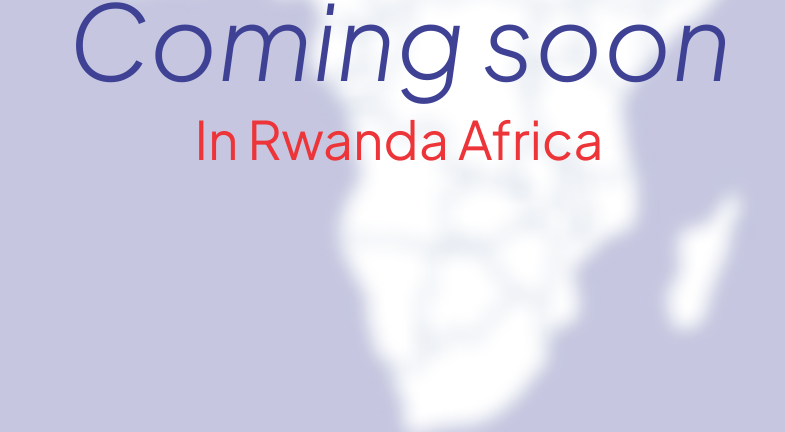
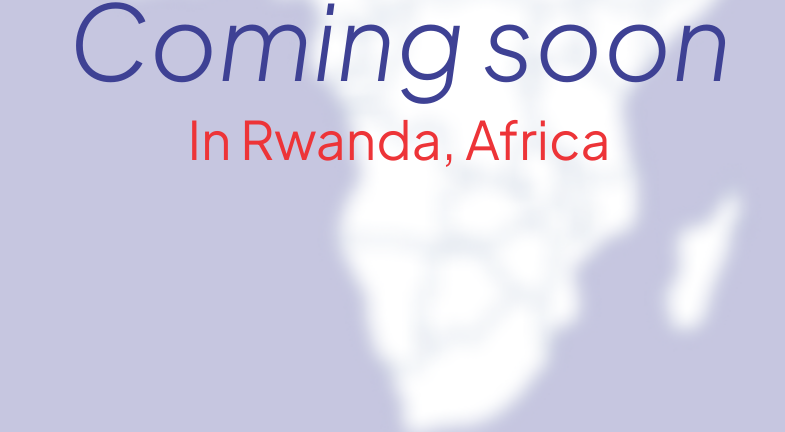
Before and after one commit to dengagaga/mpas.github.io, a plain HTML site: page index.html in a window 1280 px wide. Shown: the part 368-800 px from the top of the page, without its empty margins (241-1026 px from the left). Drawn offline with Linux system fonts and the light colour scheme.

Commit message:
Update index.html

```diff
--- a/index.html
+++ b/index.html
@@ -10,7 +10,7 @@
     <div class="flex element-animation">
         <img src="logo-Photoroom.png" alt="">
         <h1 class="title-1">Coming soon</h1>
-        <h2 class="title-2">In Rwanda Africa</h2>
+        <h2 class="title-2">In Rwanda, Africa</h2>
     </div>
     <script src="index.js"></script>
 </body>
```
